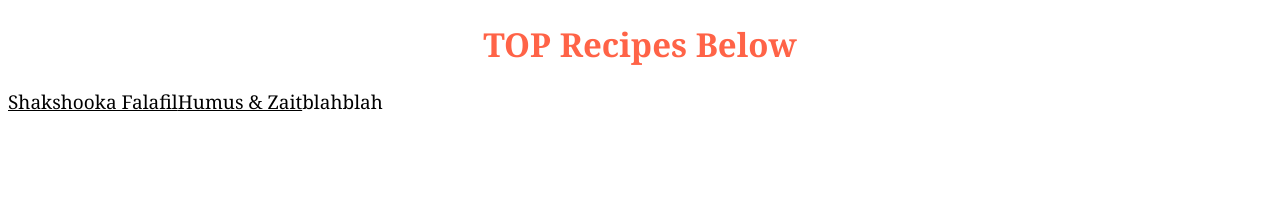
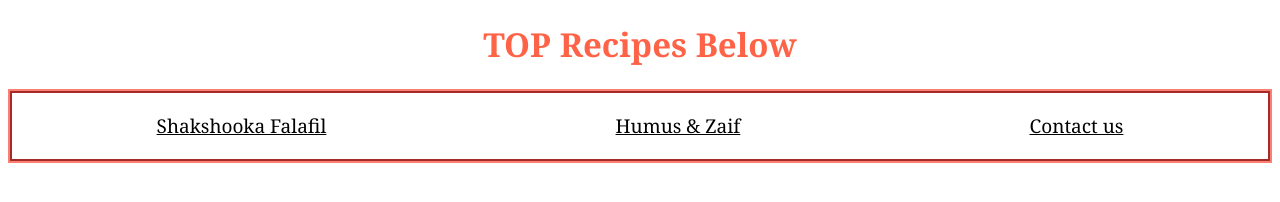
Before and after one commit to nettour/recipes, a plain HTML site: page index.html in a window 1280 px wide. Drawn offline with Linux system fonts and the light colour scheme.

Commit message:
add flexbox

```diff
--- a/index.html
+++ b/index.html
@@ -7,12 +7,14 @@
     </html>
     <body>
         <h1>TOP Recipes Below</h1>
-        <div class="menu">
-        <ol class="nav-list">
-            <li class="listy"><a href="./menu/Shakshooka.html">Shakshooka Falafil</a></li>
-            <li class="listy">    <a href="./menu/Humus.html">Humus & Zait</a></li>
-            <li class="listy">blahblah </li>
-        </ol>
+        <div class="menu-container">
+            <div class="menu">
+                <div class="item"><a href="./menu/Shakshooka.html">Shakshooka Falafil</a></div>
+                <div class="item"><a href="./menu/Shakshooka.html">Humus & Zaif</a></div>
+                <div class="item"><a href="https://wa.me/+923245027720">Contact us</a></div>
+            </div>
+            <div>
+            </div>
         </div>
 
     </body>
--- a/style.css
+++ b/style.css
@@ -1,5 +1,13 @@
 /* the stylesheet for my recipes website */
 
+html{
+    box-sizing: border-box;
+}
+*,
+* ::before,
+* ::after{
+    box-sizing: inherit;
+}
 
 *{
     font-family: Cambria, Cochin, Georgia, Times, 'Times New Roman', serif;
@@ -33,44 +41,28 @@ p {
     color: brown;
 }
 
-ol{
-    font-weight: 500;
+.menu-container {
     display: flex;
+
+    justify-content: center;
+
+    border: 2px solid salmon;
+}
+.menu {
+    display: flex;
+    flex: 1;
+    border: 2px solid brown;
+    padding: 20px 0;
+    width: 800px;
+    justify-content: space-around;
 }
 
-.menu .listy .linky{
-    text-align: center;
-    align-content: center;
-    font-size: 77px;
-    margin-top: 12px;
-    margin-bottom: 12px;
-    color:blueviolet;
-    background-color: antiquewhite;
+.item {
+    padding: 0 20px;
+
 }
 
-.listy{
-    text-align: left;
-}
-.listy:hover a {
 
-    margin-top: 40px;
-    margin-bottom: 40px;
-    color:blue;
-}
-
-.listy:hover ol {
-    transform: scale(2.2);
-    margin-top: 40px;
-    margin-bottom: 40px;
-    color:rgb(9, 255, 0);
-}
-.linky a{
-    color: red;
-}
-
-ul{
-    font-style: initial;
-}
 
 img{
     height: 550px;
@@ -82,19 +74,3 @@ img{
     border-radius: 2%;
 
 }
-
-
-.css-test{
-    box-sizing: border-box;
-    width: 500px;
-    margin: auto;
-}
-
-.nav-list{
-    display:felx;
-
-    margin: 0;
-    padding: 0;
-    list-style: none;
-
-}
```
